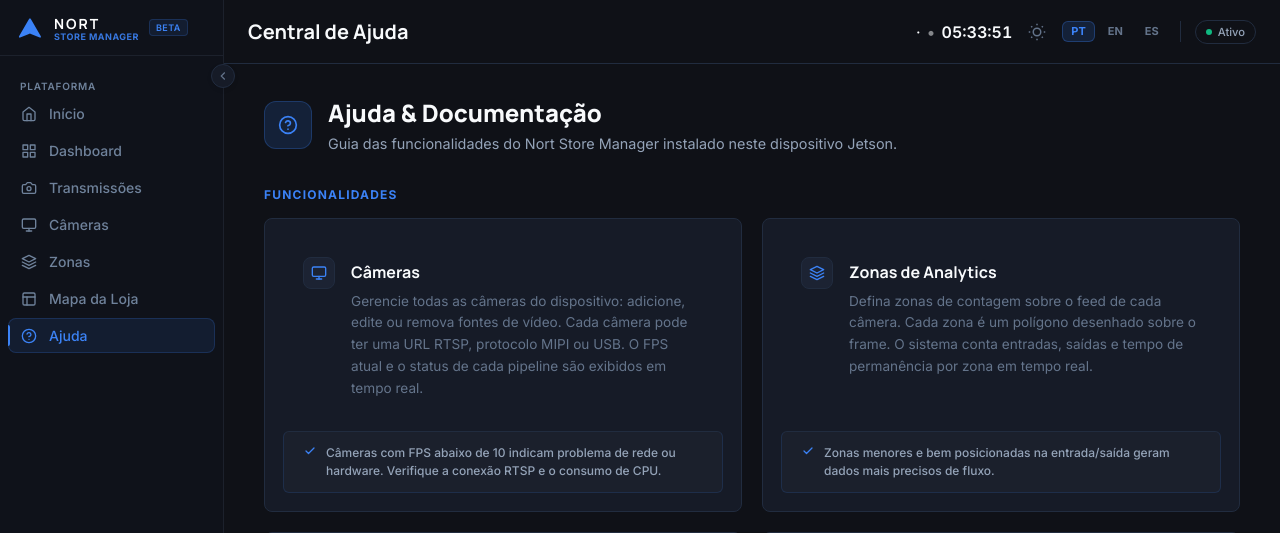
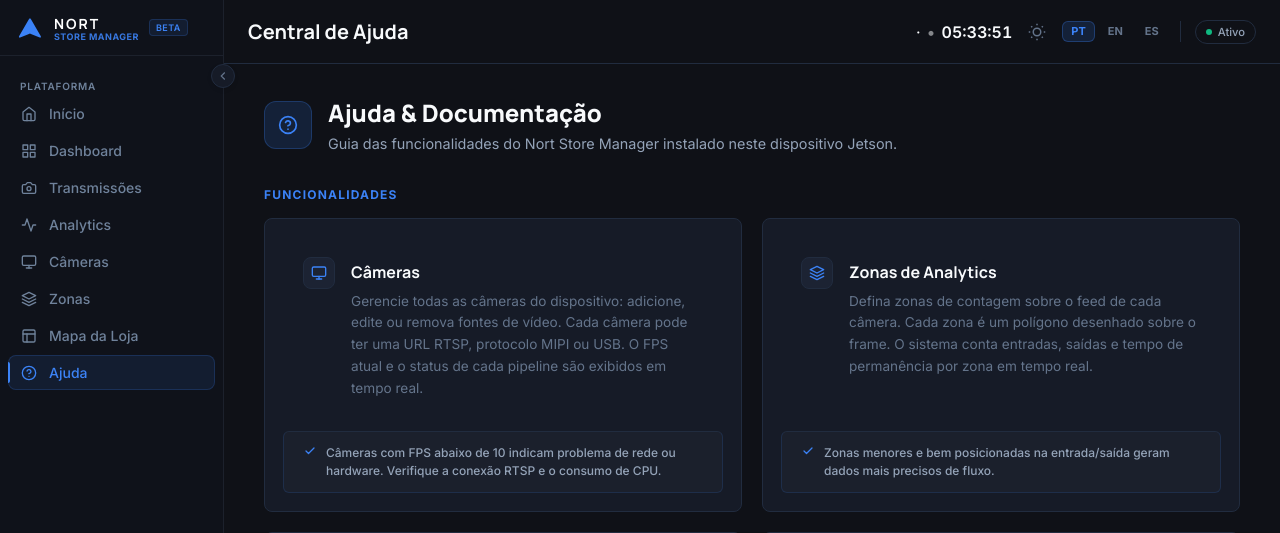
Before and after one commit to Nort-AI/jetson-embedded-code, a Flask app: template admin/templates/help.html in a window 1280 px wide. Shown: the top 533 px of the page. Run offline with Flask 3, Linux system fonts and the light colour scheme; the template is opened without the code that fills it, so the values that code supplies are empty; parts of the project's set-up code (start-up, migrations or seed data) failed here and were passed over.

Commit message:
add Analytics nav link to all page sidebars
Inserted /analytics nav link (with EKG icon) after Live Streams and
before Cameras in every template sidebar:
  cameras, floorplan, help, home, profile, settings, zones, streams

Sidebar is now consistent across all pages — all 9 templates show the
same nav order: Home → Dashboard → Live Streams → Analytics → Cameras
→ Zones → Floor Plan → Help

Co-Authored-By: Claude Sonnet 4.6 <noreply@anthropic.com>

```diff
--- a/admin/templates/cameras.html
+++ b/admin/templates/cameras.html
@@ -640,6 +640,12 @@
           <path d="M14.5 4h-5L7 7H4a2 2 0 0 0-2 2v9a2 2 0 0 0 2 2h16a2 2 0 0 0 2-2V9a2 2 0 0 0-2-2h-3l-2.5-3z" />
           <circle cx="12" cy="13" r="3" />
         </svg><span>{{ t('nav.streams') }}</span></a>
+      <a href="/analytics" class="nav-link">
+        <svg class="nav-icon" width="16" height="16" viewBox="0 0 24 24" fill="none" stroke="currentColor" stroke-width="2" stroke-linecap="round" stroke-linejoin="round">
+          <polyline points="22 12 18 12 15 21 9 3 6 12 2 12"/>
+        </svg>
+        <span>Analytics</span>
+      </a>
       <a href="/cameras" class="nav-link active"><svg class="nav-icon" width="16" height="16" viewBox="0 0 24 24"
           fill="none" stroke="currentColor" stroke-width="2" stroke-linecap="round" stroke-linejoin="round">
           <rect x="2" y="3" width="20" height="14" rx="2" />
--- a/admin/templates/floorplan.html
+++ b/admin/templates/floorplan.html
@@ -1050,6 +1050,12 @@
                         d="M14.5 4h-5L7 7H4a2 2 0 0 0-2 2v9a2 2 0 0 0 2 2h16a2 2 0 0 0 2-2V9a2 2 0 0 0-2-2h-3l-2.5-3z" />
                     <circle cx="12" cy="13" r="3" />
                 </svg><span>{{ t('nav.streams') }}</span></a>
+            <a href="/analytics" class="nav-link">
+              <svg class="nav-icon" width="16" height="16" viewBox="0 0 24 24" fill="none" stroke="currentColor" stroke-width="2" stroke-linecap="round" stroke-linejoin="round">
+                <polyline points="22 12 18 12 15 21 9 3 6 12 2 12"/>
+              </svg>
+              <span>Analytics</span>
+            </a>
             <a href="/cameras" class="nav-link"><svg class="nav-icon" width="16" height="16" viewBox="0 0 24 24"
                     fill="none" stroke="currentColor" stroke-width="2" stroke-linecap="round" stroke-linejoin="round">
                     <rect x="2" y="3" width="20" height="14" rx="2" />
--- a/admin/templates/help.html
+++ b/admin/templates/help.html
@@ -1101,6 +1101,12 @@
           <path d="M14.5 4h-5L7 7H4a2 2 0 0 0-2 2v9a2 2 0 0 0 2 2h16a2 2 0 0 0 2-2V9a2 2 0 0 0-2-2h-3l-2.5-3z" />
           <circle cx="12" cy="13" r="3" />
         </svg><span>{{ t('nav.streams') }}</span></a>
+      <a href="/analytics" class="nav-link">
+        <svg class="nav-icon" width="16" height="16" viewBox="0 0 24 24" fill="none" stroke="currentColor" stroke-width="2" stroke-linecap="round" stroke-linejoin="round">
+          <polyline points="22 12 18 12 15 21 9 3 6 12 2 12"/>
+        </svg>
+        <span>Analytics</span>
+      </a>
       <a href="/cameras" class="nav-link"><svg class="nav-icon" width="16" height="16" viewBox="0 0 24 24" fill="none"
           stroke="currentColor" stroke-width="2" stroke-linecap="round" stroke-linejoin="round">
           <rect x="2" y="3" width="20" height="14" rx="2" />
--- a/admin/templates/home.html
+++ b/admin/templates/home.html
@@ -576,6 +576,12 @@
                 </svg>
                 <span>{{ t('nav.streams') }}</span>
             </a>
+            <a href="/analytics" class="nav-link">
+              <svg class="nav-icon" width="16" height="16" viewBox="0 0 24 24" fill="none" stroke="currentColor" stroke-width="2" stroke-linecap="round" stroke-linejoin="round">
+                <polyline points="22 12 18 12 15 21 9 3 6 12 2 12"/>
+              </svg>
+              <span>Analytics</span>
+            </a>
             <a href="/cameras" class="nav-link">
                 <svg class="nav-icon" width="16" height="16" viewBox="0 0 24 24" fill="none" stroke="currentColor"
                     stroke-width="2" stroke-linecap="round" stroke-linejoin="round">
--- a/admin/templates/profile.html
+++ b/admin/templates/profile.html
@@ -1252,6 +1252,12 @@
                         d="M14.5 4h-5L7 7H4a2 2 0 0 0-2 2v9a2 2 0 0 0 2 2h16a2 2 0 0 0 2-2V9a2 2 0 0 0-2-2h-3l-2.5-3z" />
                     <circle cx="12" cy="13" r="3" />
                 </svg><span>{{ t('nav.streams') }}</span></a>
+            <a href="/analytics" class="nav-link">
+              <svg class="nav-icon" width="16" height="16" viewBox="0 0 24 24" fill="none" stroke="currentColor" stroke-width="2" stroke-linecap="round" stroke-linejoin="round">
+                <polyline points="22 12 18 12 15 21 9 3 6 12 2 12"/>
+              </svg>
+              <span>Analytics</span>
+            </a>
             <a href="/cameras" class="nav-link"><svg class="nav-icon" width="16" height="16" viewBox="0 0 24 24"
                     fill="none" stroke="currentColor" stroke-width="2" stroke-linecap="round" stroke-linejoin="round">
                     <rect x="2" y="3" width="20" height="14" rx="2" />
--- a/admin/templates/settings.html
+++ b/admin/templates/settings.html
@@ -791,6 +791,12 @@
                         d="M14.5 4h-5L7 7H4a2 2 0 0 0-2 2v9a2 2 0 0 0 2 2h16a2 2 0 0 0 2-2V9a2 2 0 0 0-2-2h-3l-2.5-3z" />
                     <circle cx="12" cy="13" r="3" />
                 </svg><span>{{ t('nav.streams') }}</span></a>
+            <a href="/analytics" class="nav-link">
+              <svg class="nav-icon" width="16" height="16" viewBox="0 0 24 24" fill="none" stroke="currentColor" stroke-width="2" stroke-linecap="round" stroke-linejoin="round">
+                <polyline points="22 12 18 12 15 21 9 3 6 12 2 12"/>
+              </svg>
+              <span>Analytics</span>
+            </a>
             <a href="/cameras" class="nav-link"><svg class="nav-icon" width="16" height="16" viewBox="0 0 24 24"
                     fill="none" stroke="currentColor" stroke-width="2" stroke-linecap="round" stroke-linejoin="round">
                     <rect x="2" y="3" width="20" height="14" rx="2" />
--- a/admin/templates/streams.html
+++ b/admin/templates/streams.html
@@ -1671,6 +1671,12 @@
           <circle cx="12" cy="13" r="3" />
         </svg>
         <span>{{ t('nav.streams') }}</span>
+      </a>
+      <a href="/analytics" class="nav-link">
+        <svg class="nav-icon" width="16" height="16" viewBox="0 0 24 24" fill="none" stroke="currentColor" stroke-width="2" stroke-linecap="round" stroke-linejoin="round">
+          <polyline points="22 12 18 12 15 21 9 3 6 12 2 12"/>
+        </svg>
+        <span>Analytics</span>
       </a>
       <a href="/cameras" class="nav-link">
         <svg class="nav-icon" width="16" height="16" viewBox="0 0 24 24" fill="none" stroke="currentColor"
--- a/admin/templates/zones.html
+++ b/admin/templates/zones.html
@@ -614,6 +614,12 @@
         </svg>
         <span>{{ t('nav.streams') }}</span>
       </a>
+      <a href="/analytics" class="nav-link">
+        <svg class="nav-icon" width="16" height="16" viewBox="0 0 24 24" fill="none" stroke="currentColor" stroke-width="2" stroke-linecap="round" stroke-linejoin="round">
+          <polyline points="22 12 18 12 15 21 9 3 6 12 2 12"/>
+        </svg>
+        <span>Analytics</span>
+      </a>
       <a href="/cameras" class="nav-link">
         <svg class="nav-icon" width="16" height="16" viewBox="0 0 24 24" fill="none" stroke="currentColor"
           stroke-width="2" stroke-linecap="round" stroke-linejoin="round">
```
